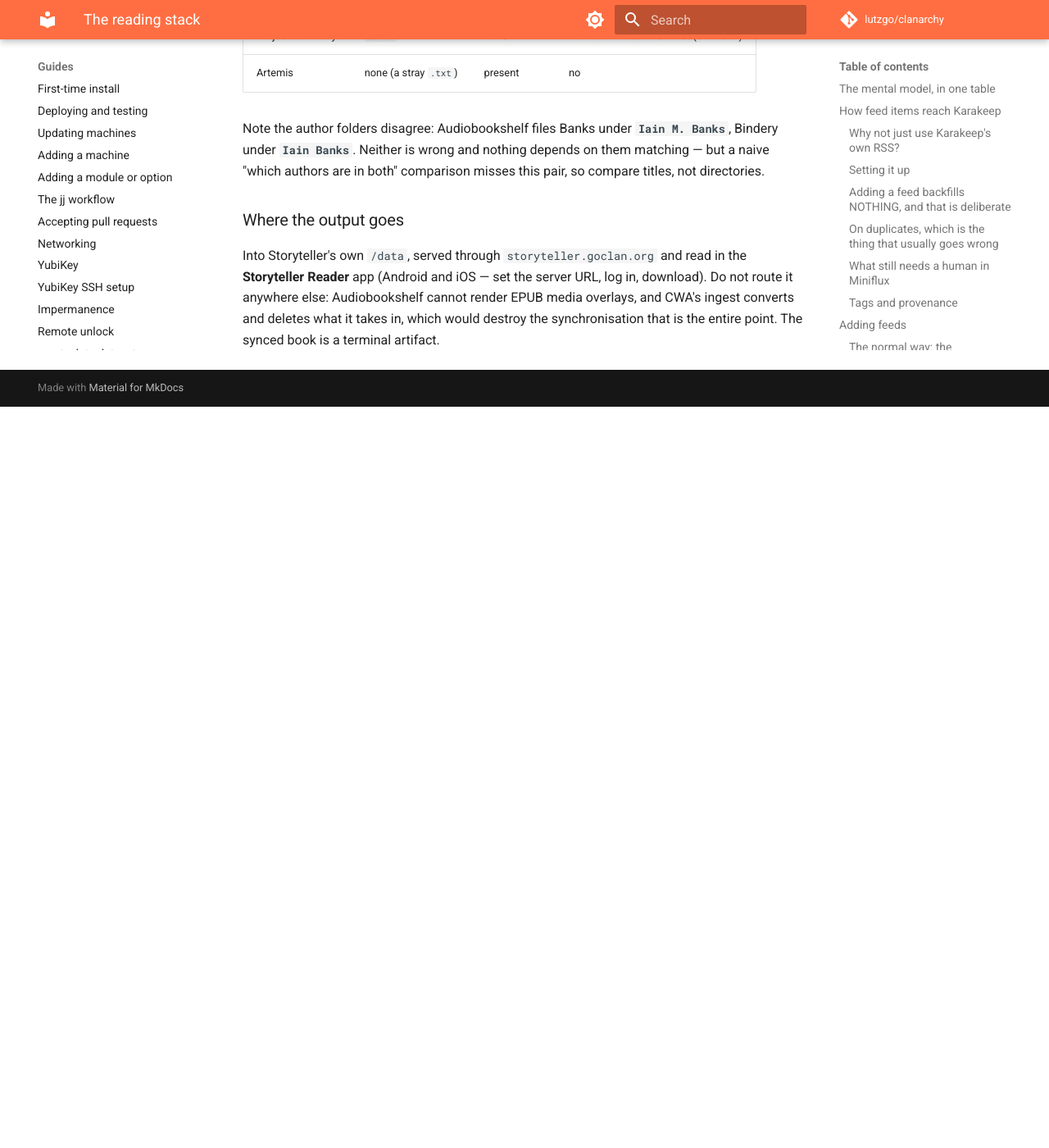
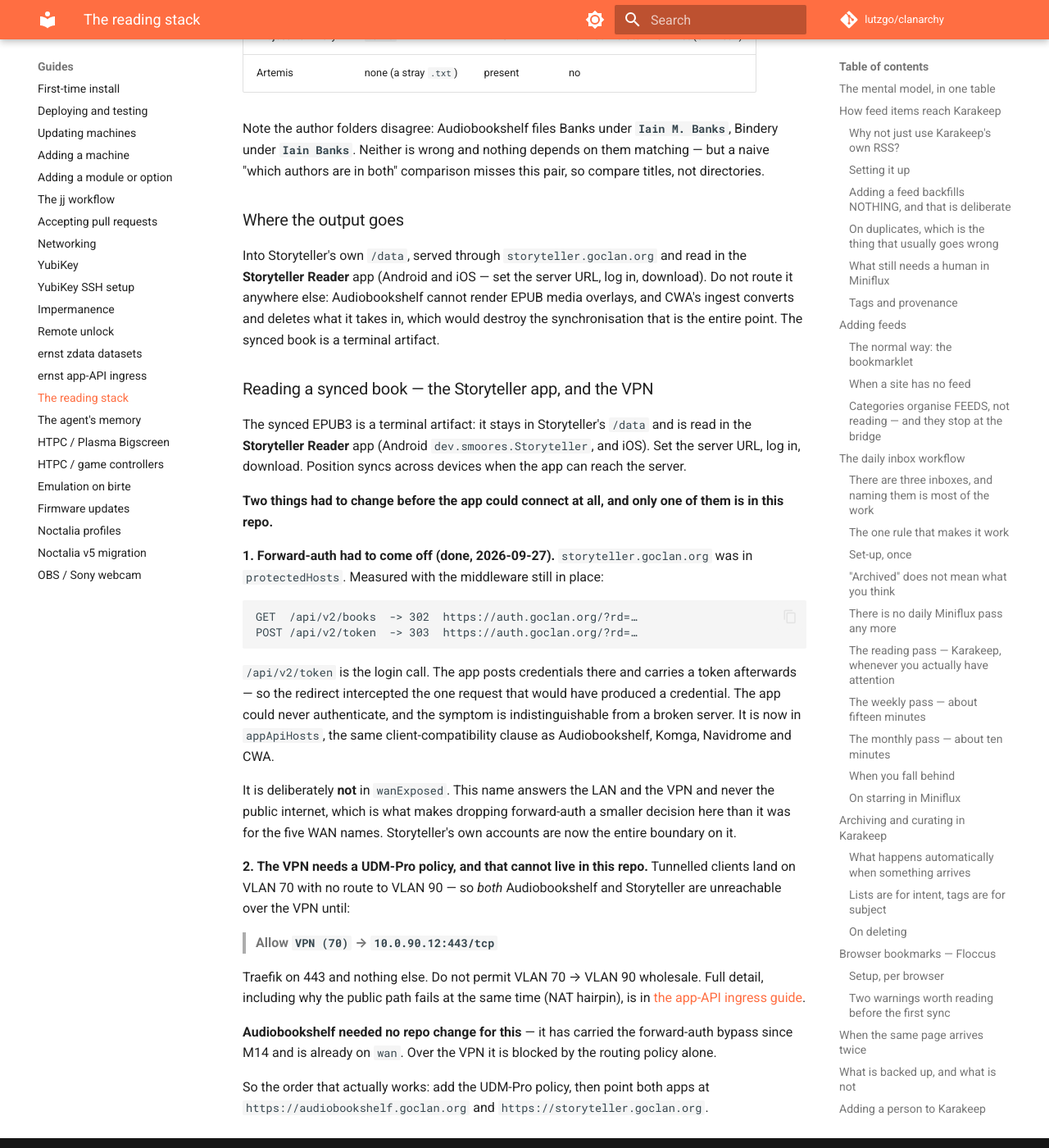
Before and after one commit to lutzgo/clanarchy, an MkDocs documentation site: the page built from docs/guides/reading-stack.md, in a window 1280 px wide and 1400 px high, scrolled down 16398 px. Shown: the whole window at 82% size. Built offline with MkDocs 1.6.1 and Material for MkDocs 9.7.7, drawn with Linux system fonts in a browser that asks for light colours; comment, search, counter and statistics services are not loaded; before the commit the page ends 16894 px from its top, so only the background shows below that.

Commit message:
Let the Storyteller app reach its server: drop forward-auth, keep it off the WAN (#256)

````diff
--- a/docs/guides/reading-stack.md
+++ b/docs/guides/reading-stack.md
@@ -684,3 +684,49 @@
 media overlays, and CWA's ingest converts and deletes what it takes in, which
 would destroy the synchronisation that is the entire point. The synced book is
 a terminal artifact.
+
+### Reading a synced book — the Storyteller app, and the VPN
+
+The synced EPUB3 is a terminal artifact: it stays in Storyteller's `/data` and is
+read in the **Storyteller Reader** app (Android `dev.smoores.Storyteller`, and
+iOS). Set the server URL, log in, download. Position syncs across devices when
+the app can reach the server.
+
+**Two things had to change before the app could connect at all, and only one of
+them is in this repo.**
+
+**1. Forward-auth had to come off (done, 2026-09-27).** `storyteller.goclan.org`
+was in `protectedHosts`. Measured with the middleware still in place:
+
+```
+GET  /api/v2/books  -> 302  https://auth.goclan.org/?rd=…
+POST /api/v2/token  -> 303  https://auth.goclan.org/?rd=…
+```
+
+`/api/v2/token` is the login call. The app posts credentials there and carries a
+token afterwards — so the redirect intercepted the one request that would have
+produced a credential. The app could never authenticate, and the symptom is
+indistinguishable from a broken server. It is now in `appApiHosts`, the same
+client-compatibility clause as Audiobookshelf, Komga, Navidrome and CWA.
+
+It is deliberately **not** in `wanExposed`. This name answers the LAN and the
+VPN and never the public internet, which is what makes dropping forward-auth a
+smaller decision here than it was for the five WAN names. Storyteller's own
+accounts are now the entire boundary on it.
+
+**2. The VPN needs a UDM-Pro policy, and that cannot live in this repo.**
+Tunnelled clients land on VLAN 70 with no route to VLAN 90 — so *both*
+Audiobookshelf and Storyteller are unreachable over the VPN until:
+
+> **Allow `VPN (70)` → `10.0.90.12:443/tcp`**
+
+Traefik on 443 and nothing else. Do not permit VLAN 70 → VLAN 90 wholesale.
+Full detail, including why the public path fails at the same time (NAT hairpin),
+is in [the app-API ingress guide](ernst-app-api-ingress.md#vpn-clients-land-on-vlan-70-and-cannot-reach-vlan-90-by-default).
+
+**Audiobookshelf needed no repo change for this** — it has carried the
+forward-auth bypass since M14 and is already on `wan`. Over the VPN it is
+blocked by the routing policy alone.
+
+So the order that actually works: add the UDM-Pro policy, then point both apps
+at `https://audiobookshelf.goclan.org` and `https://storyteller.goclan.org`.
````
Also changed, not shown: CLAUDE.md (+1 -1 lines), 2 other files.
